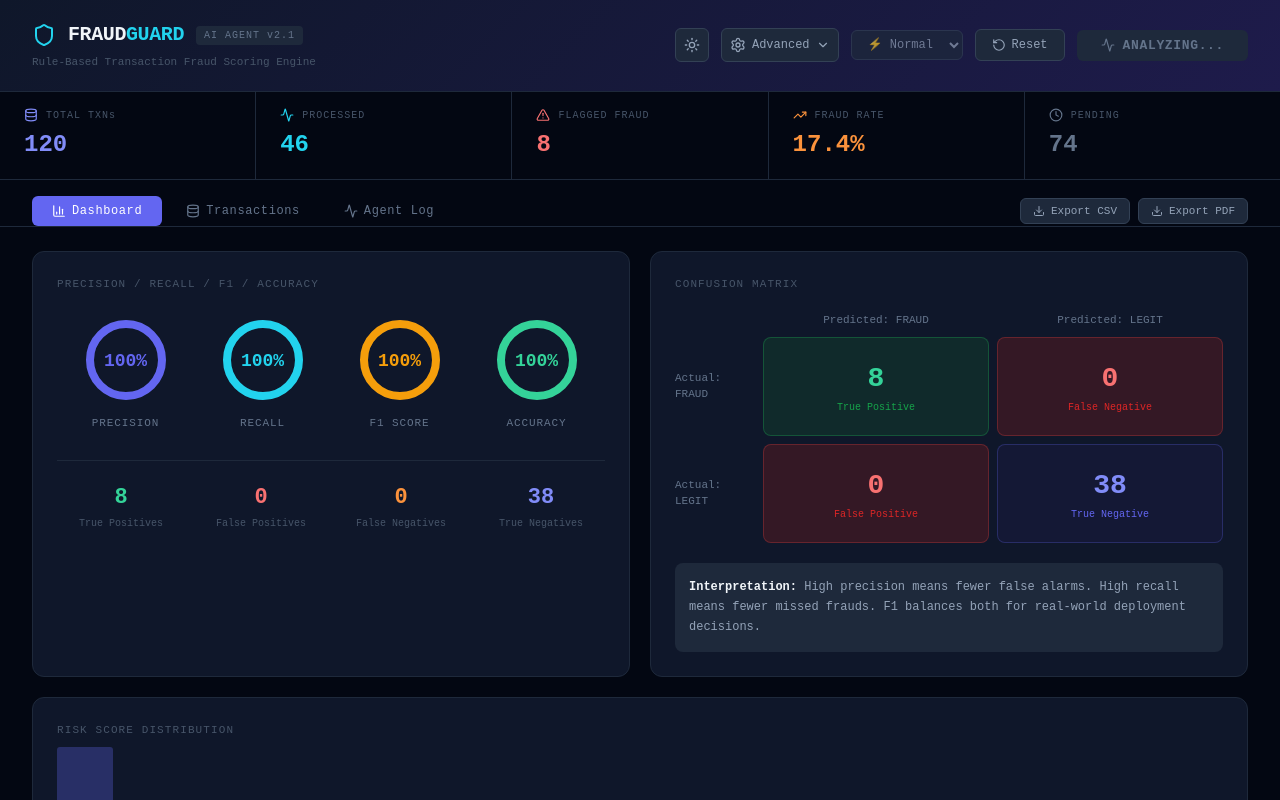
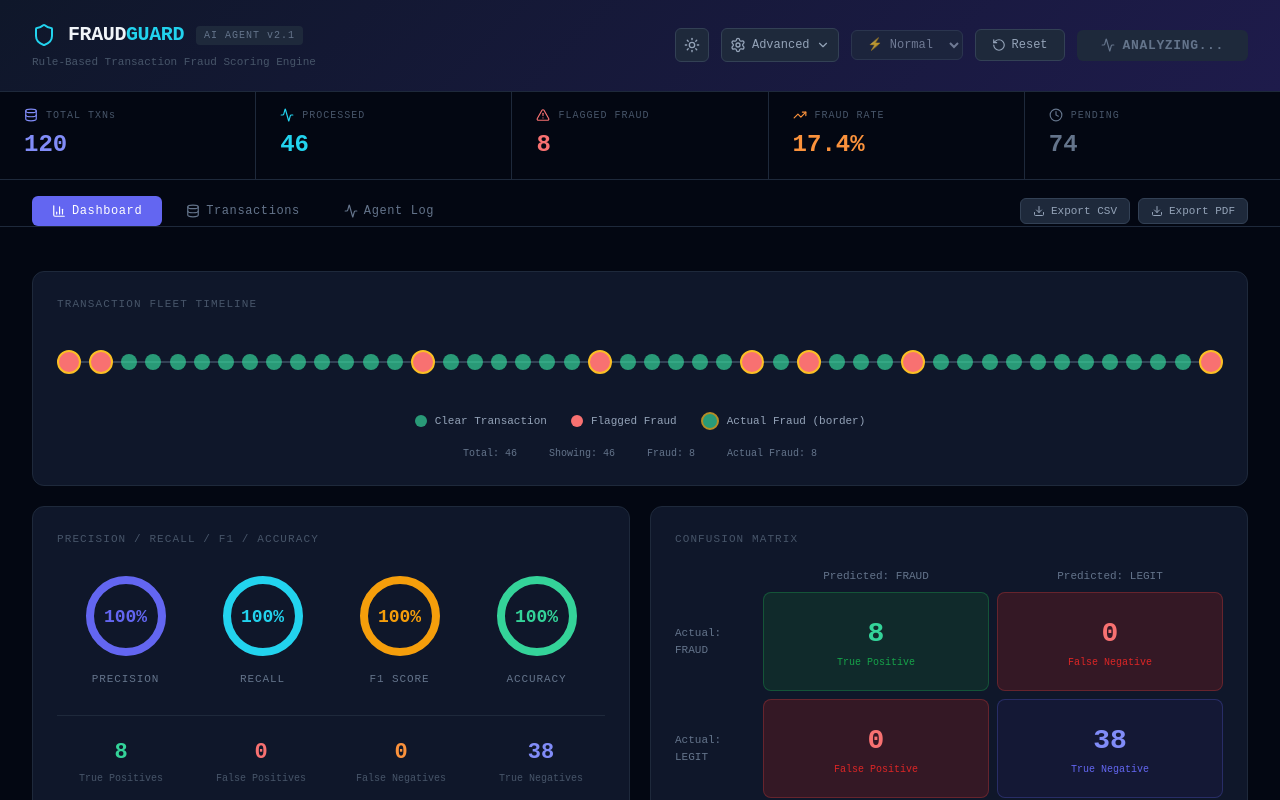
Before and after one commit to akshithakatte/fraud_pattern_detector_p2_chiac, a React (Vite) app: page / in a window 1280 px wide. Both pictures are taken after a click on the button "RUN AGENT". Shown: the top 800 px of the page. Built offline with nearby package versions, Linux system fonts and the light colour scheme.

Commit message:
improvised dashboard

```diff
--- a/src/App.jsx
+++ b/src/App.jsx
@@ -16,6 +16,7 @@ function generateTransactions(n = 200, seed = null) {
   const merchants = ["Amazon", "Walmart", "Starbucks", "Shell", "Netflix", "Uber", "Casino Royale", "QuickCash ATM", "Unknown Vendor", "BestBuy"];
   const countries = ["US", "US", "US", "US", "UK", "CA", "NG", "RU", "CN", "US"];
   const txns = [];
+  let currentTime = new Date().getTime() - (24 * 60 * 60 * 1000); // Start from 24 hours ago
   for (let i = 0; i < n; i++) {
     const isFraud = Math.random() < 0.18;
     const mIdx = isFraud ? Math.floor(Math.random() * 3) + 6 : Math.floor(Math.random() * 6);
@@ -27,6 +28,9 @@ function generateTransactions(n = 200, seed = null) {
       : Math.floor(Math.random() * 14) + 8; // 8AM–10PM
     const country = isFraud ? countries[Math.floor(Math.random() * 3) + 6] : "US";
     const prevTxnGap = isFraud ? Math.floor(Math.random() * 30) : Math.floor(Math.random() * 1440) + 60;
+    // Advance time by prevTxnGap minutes for next transaction, but for current, set timestamp
+    const timestamp = new Date(currentTime);
+    currentTime += prevTxnGap * 60 * 1000; // Add gap in milliseconds
     txns.push({
       id: `TXN-${String(i + 1).padStart(4, "0")}`,
       merchant: merchants[mIdx],
@@ -34,6 +38,7 @@ function generateTransactions(n = 200, seed = null) {
       hour,
       country,
       prevTxnGap, // minutes since last transaction
+      timestamp,
       isActualFraud: isFraud,
       flaggedAsFraud: null,
       score: null,
@@ -106,6 +111,271 @@ function Gauge({ value, label, color }) {
       </svg>
       <div style={{ marginTop: -60, fontSize: 18, fontWeight: 800, color, fontFamily: "monospace" }}>{pct}%</div>
       <div style={{ marginTop: 36, fontSize: 11, color: "#64748b", letterSpacing: "0.08em", textTransform: "uppercase" }}>{label}</div>
+    </div>
+  );
+}
+
+// ─── Transaction Timeline Component ───────────────────────────────────────────
+function TransactionTimeline({ transactions, darkMode }) {
+  const processedTxns = transactions.filter(t => t.status === "done").sort((a, b) => a.timestamp - b.timestamp);
+  if (processedTxns.length === 0) return null;
+
+  const containerWidth = 1000;
+  const circleRadius = 8;
+  const minSpacing = 4;
+  const maxCircles = Math.floor(containerWidth / (circleRadius * 2 + minSpacing));
+  const displayTxns = processedTxns.length > maxCircles ?
+    processedTxns.slice(-maxCircles) : processedTxns;
+
+  return (
+    <div style={{
+      background: darkMode ? "#0f172a" : "#f1f5f9",
+      border: "1px solid #1e293b",
+      borderRadius: 12,
+      padding: 24,
+      marginTop: 20,
+      gridColumn: "1 / -1",
+    }}>
+      <div style={{ fontSize: 11, color: darkMode ? "#475569" : "#64748b", letterSpacing: "0.1em", marginBottom: 20 }}>
+        TRANSACTION FLEET TIMELINE
+      </div>
+
+      {/* Timeline container */}
+      <div style={{
+        display: "flex",
+        alignItems: "center",
+        justifyContent: "space-between",
+        position: "relative",
+        height: 60,
+        overflow: "hidden",
+      }}>
+        {/* Horizontal line */}
+        <div style={{
+          position: "absolute",
+          top: "50%",
+          left: 0,
+          right: 0,
+          height: 2,
+          background: darkMode ? "#334155" : "#cbd5e1",
+          transform: "translateY(-50%)",
+        }} />
+
+        {/* Transaction circles */}
+        {displayTxns.map((txn, i) => {
+          const color = txn.flaggedAsFraud ? "#f87171" : "#34d399";
+          const size = txn.isActualFraud ? circleRadius + 2 : circleRadius;
+          const opacity = txn.flaggedAsFraud ? 1 : 0.7;
+
+          return (
+            <div
+              key={txn.id}
+              style={{
+                width: size * 2,
+                height: size * 2,
+                borderRadius: "50%",
+                background: color,
+                opacity,
+                border: txn.isActualFraud ? `2px solid ${darkMode ? "#fbbf24" : "#f59e0b"}` : "none",
+                cursor: "pointer",
+                transition: "all 0.2s",
+                zIndex: 2,
+                position: "relative",
+              }}
+              title={`${txn.id} - ${txn.merchant} - $${txn.amount.toFixed(2)} - ${txn.flaggedAsFraud ? "FRAUD" : "CLEAR"}`}
+            />
+          );
+        })}
+      </div>
+
+      {/* Legend */}
+      <div style={{ display: "flex", justifyContent: "center", gap: 24, marginTop: 20 }}>
+        <div style={{ display: "flex", alignItems: "center", gap: 8, fontSize: 11, color: darkMode ? "#94a3b8" : "#64748b" }}>
+          <div style={{ width: 12, height: 12, background: "#34d399", borderRadius: "50%", opacity: 0.7 }} />
+          Clear Transaction
+        </div>
+        <div style={{ display: "flex", alignItems: "center", gap: 8, fontSize: 11, color: darkMode ? "#94a3b8" : "#64748b" }}>
+          <div style={{ width: 12, height: 12, background: "#f87171", borderRadius: "50%" }} />
+          Flagged Fraud
+        </div>
+        <div style={{ display: "flex", alignItems: "center", gap: 8, fontSize: 11, color: darkMode ? "#94a3b8" : "#64748b" }}>
+          <div style={{ width: 14, height: 14, background: "#34d399", borderRadius: "50%", opacity: 0.7, border: "2px solid #fbbf24" }} />
+          Actual Fraud (border)
+        </div>
+      </div>
+
+      {/* Stats */}
+      <div style={{ display: "flex", justifyContent: "center", gap: 32, marginTop: 16, fontSize: 10, color: darkMode ? "#64748b" : "#475569" }}>
+        <span>Total: {processedTxns.length}</span>
+        <span>Showing: {displayTxns.length}</span>
+        <span>Fraud: {processedTxns.filter(t => t.flaggedAsFraud).length}</span>
+        <span>Actual Fraud: {processedTxns.filter(t => t.isActualFraud).length}</span>
+      </div>
+    </div>
+  );
+}
+
+// ─── Merchant Analysis Component ───────────────────────────────────────────
+function MerchantAnalysis({ transactions, darkMode }) {
+  const processedTxns = transactions.filter(t => t.status === "done");
+  if (processedTxns.length === 0) return null;
+
+  // Group by merchant
+  const merchantData = {};
+  processedTxns.forEach(txn => {
+    if (!merchantData[txn.merchant]) {
+      merchantData[txn.merchant] = {
+        total: 0,
+        fraud: 0,
+        actualFraud: 0,
+        totalAmount: 0,
+        fraudAmount: 0
+      };
+    }
+    merchantData[txn.merchant].total++;
+    merchantData[txn.merchant].totalAmount += txn.amount;
+    if (txn.flaggedAsFraud) {
+      merchantData[txn.merchant].fraud++;
+      merchantData[txn.merchant].fraudAmount += txn.amount;
+    }
+    if (txn.isActualFraud) {
+      merchantData[txn.merchant].actualFraud++;
+    }
+  });
+
+  // Sort by fraud rate
+  const sortedMerchants = Object.entries(merchantData)
+    .map(([merchant, data]) => ({
+      merchant,
+      ...data,
+      fraudRate: (data.fraud / data.total) * 100,
+      actualFraudRate: (data.actualFraud / data.total) * 100,
+      avgAmount: data.totalAmount / data.total
+    }))
+    .sort((a, b) => b.fraudRate - a.fraudRate);
+
+  return (
+    <div style={{
+      background: darkMode ? "#0f172a" : "#f1f5f9",
+      border: "1px solid #1e293b",
+      borderRadius: 12,
+      padding: 24,
+      marginTop: 20,
+      gridColumn: "1 / -1",
+    }}>
+      <div style={{ fontSize: 11, color: darkMode ? "#475569" : "#64748b", letterSpacing: "0.1em", marginBottom: 20 }}>
+        MERCHANT ANALYSIS
+      </div>
+
+      <div style={{ display: "grid", gridTemplateColumns: "repeat(auto-fit, minmax(300px, 1fr))", gap: 16 }}>
+        {sortedMerchants.map(({ merchant, total, fraud, actualFraud, fraudRate, actualFraudRate, avgAmount, totalAmount }) => {
+          const isHighRisk = fraudRate > 30;
+          const barColor = isHighRisk ? "#f87171" : fraudRate > 15 ? "#fb923c" : "#34d399";
+
+          return (
+            <div key={merchant} style={{
+              background: darkMode ? "#1e293b" : "#fff",
+              border: `1px solid ${isHighRisk ? "#f8717133" : darkMode ? "#334155" : "#e2e8f0"}`,
+              borderRadius: 8,
+              padding: 16,
+              transition: "all 0.2s",
+            }}>
+              <div style={{ display: "flex", justifyContent: "space-between", alignItems: "center", marginBottom: 12 }}>
+                <div style={{ fontSize: 14, fontWeight: 600, color: darkMode ? "#e2e8f0" : "#1e293b" }}>
+                  {merchant}
+                </div>
+                <div style={{
+                  fontSize: 10,
+                  padding: "2px 6px",
+                  borderRadius: 4,
+                  background: isHighRisk ? "#7f1d1d" : fraudRate > 15 ? "#78350f" : "#14532d",
+                  color: isHighRisk ? "#f87171" : fraudRate > 15 ? "#fb923c" : "#34d399",
+                }}>
+                  {fraudRate.toFixed(1)}% fraud
+                </div>
+              </div>
+
+              {/* Fraud rate bar */}
+              <div style={{ marginBottom: 12 }}>
+                <div style={{
+                  height: 6,
+                  background: darkMode ? "#0f172a" : "#f1f5f9",
+                  borderRadius: 3,
+                  overflow: "hidden",
+                }}>
+                  <div style={{
+                    height: "100%",
+                    width: `${Math.min(fraudRate, 100)}%`,
+                    background: barColor,
+                    borderRadius: 3,
+                    transition: "width 0.3s",
+                  }} />
+                </div>
+              </div>
+
+              {/* Stats */}
+              <div style={{ display: "grid", gridTemplateColumns: "1fr 1fr", gap: 8, fontSize: 11 }}>
+                <div>
+                  <div style={{ color: darkMode ? "#64748b" : "#475569" }}>Transactions</div>
+                  <div style={{ fontWeight: 600, color: darkMode ? "#e2e8f0" : "#1e293b" }}>{total}</div>
+                </div>
+                <div>
+                  <div style={{ color: darkMode ? "#64748b" : "#475569" }}>Flagged Fraud</div>
+                  <div style={{ fontWeight: 600, color: "#f87171" }}>{fraud}</div>
+                </div>
+                <div>
+                  <div style={{ color: darkMode ? "#64748b" : "#475569" }}>Avg Amount</div>
+                  <div style={{ fontWeight: 600, color: darkMode ? "#e2e8f0" : "#1e293b" }}>${avgAmount.toFixed(0)}</div>
+                </div>
+                <div>
+                  <div style={{ color: darkMode ? "#64748b" : "#475569" }}>Total Volume</div>
+                  <div style={{ fontWeight: 600, color: darkMode ? "#e2e8f0" : "#1e293b" }}>${totalAmount.toFixed(0)}</div>
+                </div>
+              </div>
+
+              {actualFraud > 0 && (
+                <div style={{ marginTop: 8, fontSize: 10, color: darkMode ? "#fbbf24" : "#f59e0b" }}>
+                  ⚠ {actualFraud} actual fraud case{actualFraud > 1 ? 's' : ''}
+                </div>
+              )}
+            </div>
+          );
+        })}
+      </div>
+
+      {/* Summary */}
+      <div style={{
+        marginTop: 20,
+        padding: 12,
+        background: darkMode ? "#1e293b" : "#f8fafc",
+        borderRadius: 8,
+        fontSize: 11,
+        color: darkMode ? "#94a3b8" : "#475569"
+      }}>
+        <div style={{ display: "flex", justifyContent: "space-around", textAlign: "center" }}>
+          <div>
+            <div style={{ fontWeight: 600, color: darkMode ? "#e2e8f0" : "#1e293b" }}>{sortedMerchants.length}</div>
+            <div>Unique Merchants</div>
+          </div>
+          <div>
+            <div style={{ fontWeight: 600, color: "#f87171" }}>
+              {sortedMerchants.filter(m => m.fraudRate > 30).length}
+            </div>
+            <div>High Risk (&gt;30%)</div>
+          </div>
+          <div>
+            <div style={{ fontWeight: 600, color: "#fb923c" }}>
+              {sortedMerchants.filter(m => m.fraudRate > 15 && m.fraudRate <= 30).length}
+            </div>
+            <div>Medium Risk (15-30%)</div>
+          </div>
+          <div>
+            <div style={{ fontWeight: 600, color: "#34d399" }}>
+              {sortedMerchants.filter(m => m.fraudRate <= 15).length}
+            </div>
+            <div>Low Risk (≤15%)</div>
+          </div>
+        </div>
+      </div>
     </div>
   );
 }
@@ -589,6 +859,9 @@ export default function FraudDetectionAgent() {
 
         {/* DASHBOARD TAB */}
         {activeTab === "dashboard" && (
+          <div style={{ display: "grid", gridTemplateColumns: "1fr", gap: 20 }}>
+            <TransactionTimeline transactions={transactions} darkMode={darkMode} />
+
             <div style={{ display: "grid", gridTemplateColumns: "1fr 1fr", gap: 20 }}>
               {/* Metrics Gauges */}
               <div style={{
@@ -688,49 +961,8 @@ export default function FraudDetectionAgent() {
                   </div>
                 )}
               </div>
-
-            {/* Score Distribution */}
-            <div style={{
-              background: darkMode ? "#0f172a" : "#f1f5f9", border: "1px solid #1e293b", borderRadius: 12, padding: 24,
-              gridColumn: "1 / -1",
-            }}>
-              <div style={{ fontSize: 11, color: darkMode ? "#475569" : "#64748b", letterSpacing: "0.1em", marginBottom: 16 }}>
-                RISK SCORE DISTRIBUTION
             </div>
-              <div style={{ display: "flex", gap: 2, alignItems: "flex-end", height: 80 }}>
-                {Array.from({ length: 20 }, (_, i) => {
-                  const lo = i * 5, hi = lo + 5;
-                  const count = transactions.filter(t => t.score !== null && t.score >= lo && t.score < hi).length;
-                  const maxCount = Math.max(...Array.from({ length: 20 }, (_, j) =>
-                    transactions.filter(t => t.score !== null && t.score >= j * 5 && t.score < j * 5 + 5).length
-                  ), 1);
-                  const height = (count / maxCount) * 70;
-                  const isHigh = lo >= 50;
-                  return (
-                    <div key={i} style={{ flex: 1, display: "flex", flexDirection: "column", alignItems: "center", gap: 4 }}>
-                      <div style={{
-                        width: "100%", height, minHeight: count > 0 ? 2 : 0,
-                        background: isHigh
-                          ? `rgba(248,113,113,${0.4 + (lo / 100) * 0.6})`
-                          : `rgba(99,102,241,${0.3 + (lo / 100) * 0.4})`,
-                        borderRadius: "3px 3px 0 0", transition: "height 0.3s",
-                      }} />
-                      {i % 4 === 0 && (
-                        <div style={{ fontSize: 9, color: "#334155" }}>{lo}</div>
-                      )}
-                    </div>
-                  );
-                })}
-              </div>
-              <div style={{ display: "flex", gap: 16, marginTop: 12 }}>
-                <div style={{ display: "flex", alignItems: "center", gap: 6, fontSize: 11, color: "#64748b" }}>
-                  <div style={{ width: 10, height: 10, background: "#6366f1", borderRadius: 2 }} /> Low Risk (0–49)
-                </div>
-                <div style={{ display: "flex", alignItems: "center", gap: 6, fontSize: 11, color: "#64748b" }}>
-                  <div style={{ width: 10, height: 10, background: "#f87171", borderRadius: 2 }} /> High Risk (50–100) → Flagged
-                </div>
-              </div>
-            </div>
+            <MerchantAnalysis transactions={transactions} darkMode={darkMode} />
           </div>
         )}
 
```
Lines whose indentation alone changed are shown as unchanged.
